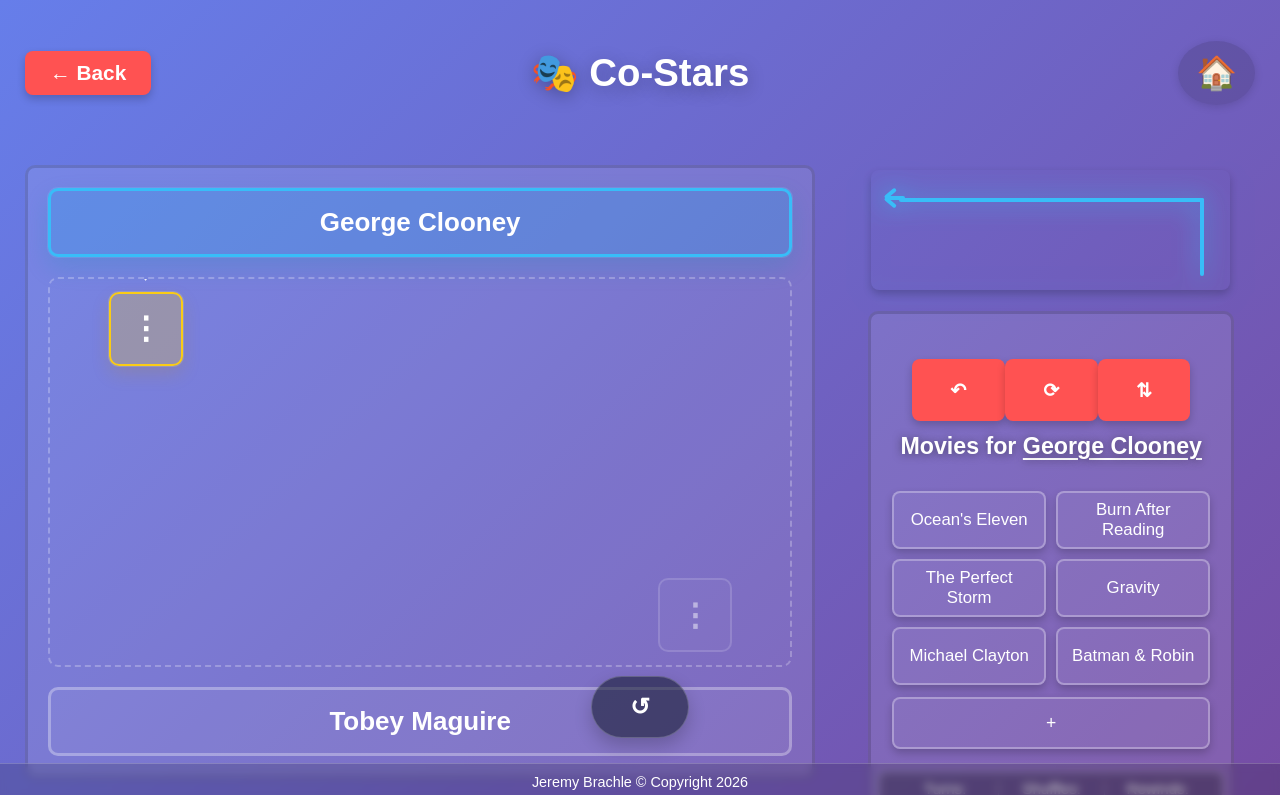
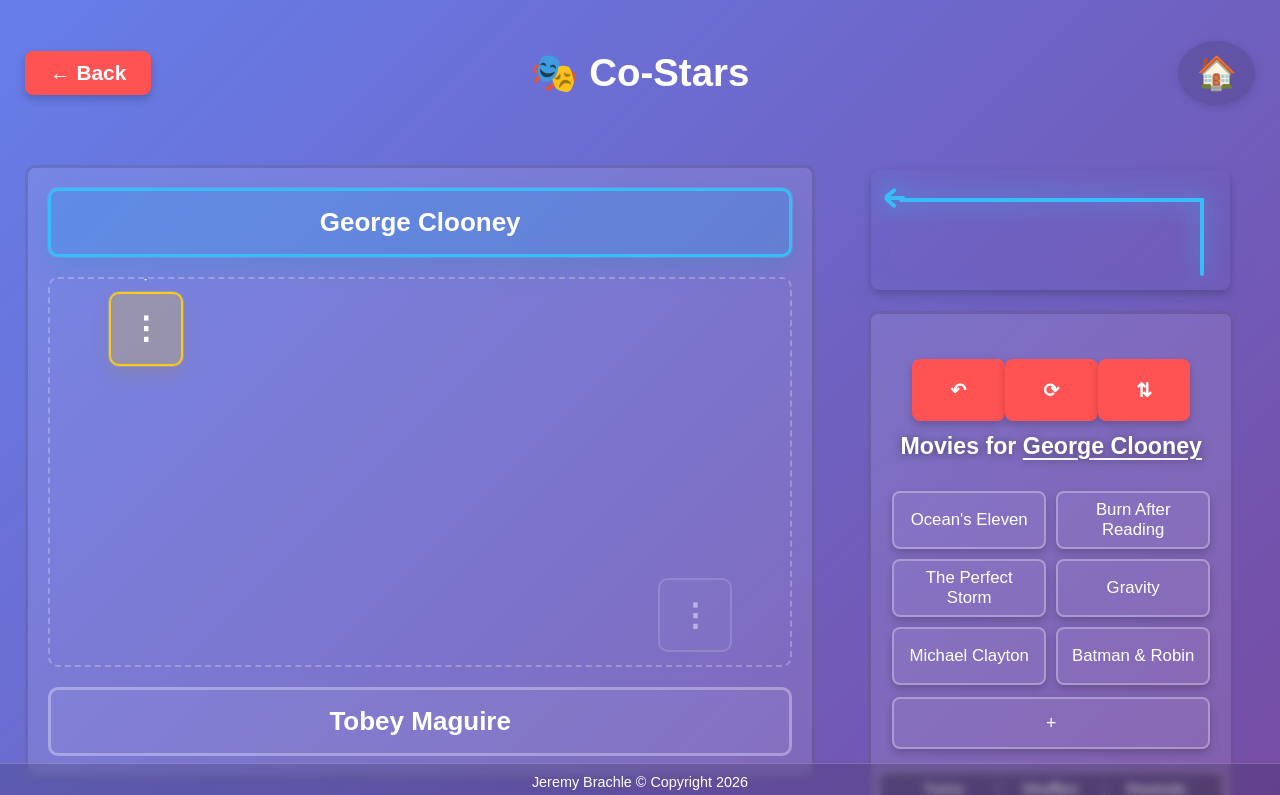
Before and after one commit to jeremybrachle/co-stars-frontend, a React (Vite) app: page /game in a window 1280 px wide. Shown: the top 795 px of the page. Built offline with nearby package versions, Linux system fonts and the light colour scheme.

Commit message:
Adding better reset logic

```diff
--- a/src/pages/GamePage.css
+++ b/src/pages/GamePage.css
@@ -67,7 +67,60 @@
   font-size: clamp(2rem, 3vw, 2.8rem);
   line-height: 1;
   text-align: center;
-  text-shadow: 0 4px 18px rgba(0, 0, 0, 0.28);
+  text-shadow: none;
+}
+
+.gameLogoButton {
+  position: relative;
+  display: inline-flex;
+  align-items: center;
+  justify-content: center;
+  padding: 0;
+  border: none;
+  border-radius: 0;
+  background: transparent;
+  outline: none;
+  box-shadow: none;
+  appearance: none;
+  -webkit-appearance: none;
+  -webkit-tap-highlight-color: transparent;
+  cursor: pointer;
+  transition: none;
+}
+
+.gameLogoButton:hover .gameLogo,
+.gameLogoButton:focus-visible .gameLogo {
+  text-shadow: none;
+}
+
+.gameLogoButton:hover,
+.gameLogoButton:focus-visible {
+  background: transparent;
+  transform: none;
+  box-shadow: none;
+}
+
+.gameLogoResetHint {
+  position: absolute;
+  left: 50%;
+  top: calc(100% + 10px);
+  transform: translateX(-50%) translateY(-2px);
+  padding: 6px 10px;
+  border-radius: 999px;
+  background: rgba(15, 23, 42, 0.9);
+  color: white;
+  font-size: 0.78rem;
+  font-weight: 600;
+  white-space: nowrap;
+  opacity: 0;
+  pointer-events: none;
+  transition: opacity 0.18s ease, transform 0.18s ease;
+}
+
+.gameLogoButton:hover .gameLogoResetHint,
+.gameLogoButton:focus-visible .gameLogoResetHint {
+  opacity: 1;
+  transform: translateX(-50%) translateY(0);
 }
 
 /* Main container */
@@ -123,32 +176,3 @@
   visibility: visible;
   opacity: 1;
 }
-
-.gameResetButton {
-  position: fixed;
-  left: 50%;
-  bottom: 62px;
-  transform: translateX(-50%);
-  width: 42px;
-  height: 62px;
-  display: flex;
-  align-items: center;
-  justify-content: center;
-  border: 1px solid rgba(255, 255, 255, 0.2);
-  border-radius: 999px;
-  background: rgba(15, 23, 42, 0.56);
-  color: white;
-  font-size: 1.5rem;
-  line-height: 1;
-  cursor: pointer;
-  box-shadow: 0 8px 18px rgba(0, 0, 0, 0.2);
-  transition: background 0.2s ease, transform 0.2s ease, box-shadow 0.2s ease, border-color 0.2s ease;
-  z-index: 10;
-}
-
-.gameResetButton:hover {
-  background: rgba(30, 41, 59, 0.86);
-  border-color: rgba(255, 255, 255, 0.32);
-  transform: translateX(-50%) translateY(-2px);
-  box-shadow: 0 12px 24px rgba(0, 0, 0, 0.24);
-}
--- a/src/pages/GamePage.tsx
+++ b/src/pages/GamePage.tsx
@@ -190,7 +190,10 @@
           </button>
         </div>
         <div className="topBarCenter">
-          <GameLogo className="gameLogo" />
+          <button type="button" className="gameLogoButton" onClick={handleResetBoard} aria-label="Reset board" title="Reset board">
+            <GameLogo className="gameLogo" />
+            <span className="gameLogoResetHint" aria-hidden="true">Reset board</span>
+          </button>
         </div>
         <div className="topBarSide topBarSideRight homeWrapper">
           <HomeButton />
@@ -233,9 +236,6 @@
         </div>
       </div>
 
-      <button type="button" className="gameResetButton" onClick={handleResetBoard} aria-label="Reset board">
-        ↺
-      </button>
     </div>
   );
 }
```
